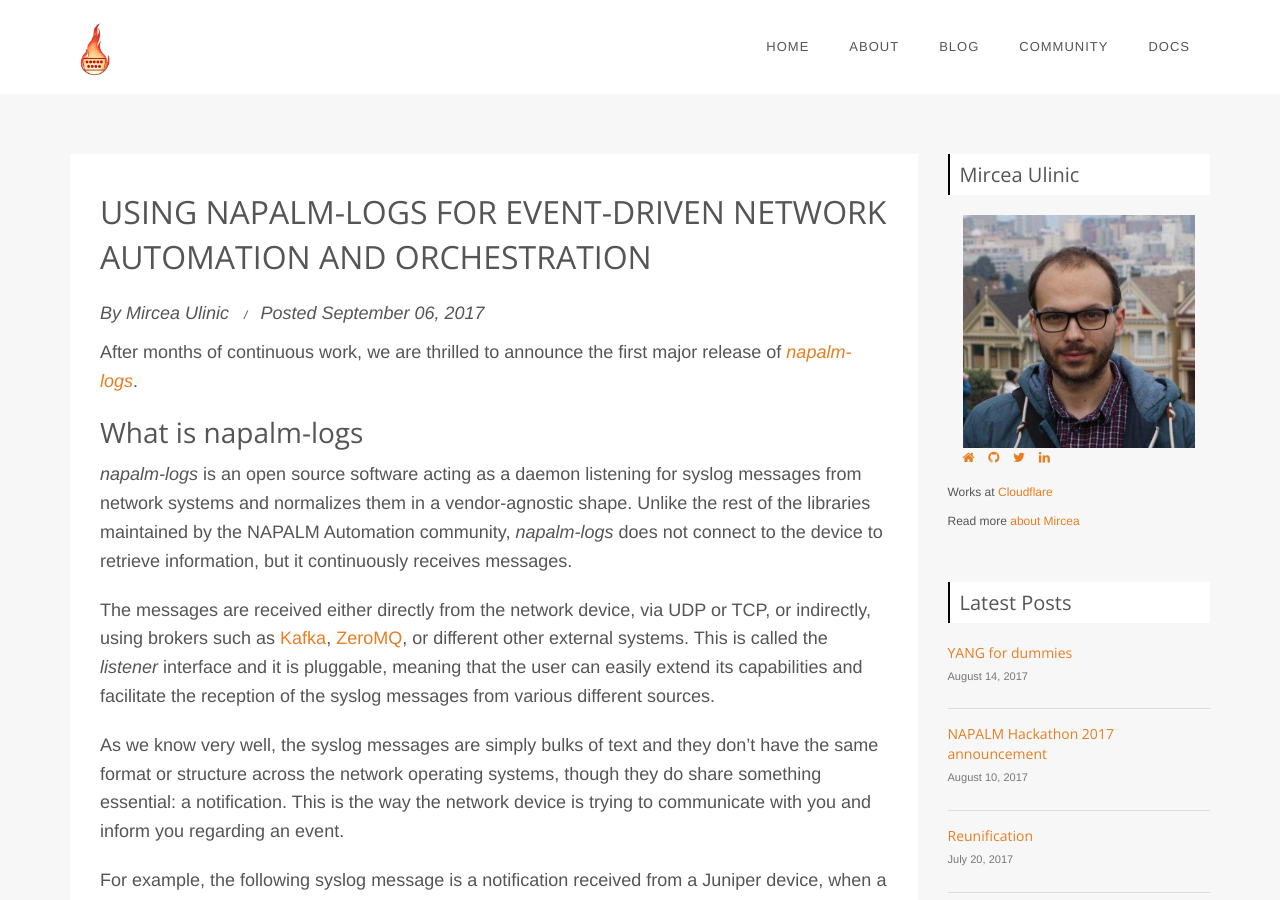
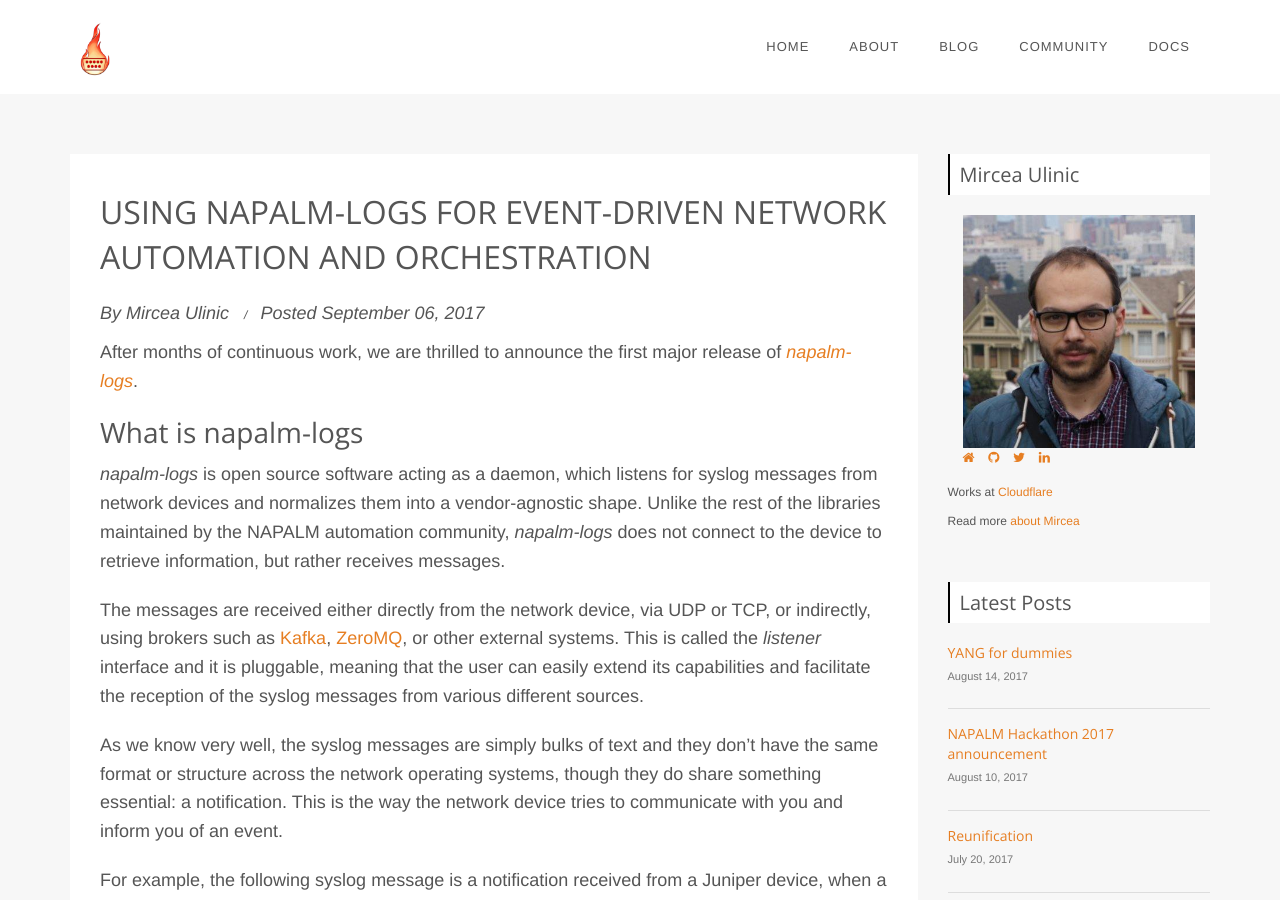
Before and after one commit to napalm-automation/napalm-automation.github.io, a Jekyll site: the page built from _posts/2017/2017-09-06-napalm-logs-released.md, in a window 1280 px wide and 900 px high. Built offline with Jekyll 4.4.1, drawn with Linux system fonts in a browser that asks for light colours; comment, search, counter and statistics services are not loaded; some of the changed text lies outside the part shown.

Commit message:
Rephrase

```diff
--- a/_posts/2017/2017-09-06-napalm-logs-released.md
+++ b/_posts/2017/2017-09-06-napalm-logs-released.md
@@ -10,15 +10,15 @@
 
 # What is napalm-logs
 
-*napalm-logs* is an open source software acting as a daemon listening for
-syslog messages from network systems and normalizes them in a vendor-agnostic
-shape. Unlike the rest of the libraries maintained by the NAPALM Automation
+*napalm-logs* is open source software acting as a daemon, which listens for
+syslog messages from network devices and normalizes them into a vendor-agnostic
+shape. Unlike the rest of the libraries maintained by the NAPALM automation
 community, *napalm-logs* does not connect to the device to retrieve information,
-but it continuously receives messages.
+but rather receives messages.
 
 The messages are received either directly from the network device, via UDP or TCP,
 or indirectly, using brokers such as [Kafka](https://kafka.apache.org/),
-[ZeroMQ](http://zeromq.org/), or different other external systems. This is called
+[ZeroMQ](http://zeromq.org/), or other external systems. This is called
 the *listener* interface and it is pluggable, meaning that the user can easily
 extend its capabilities and facilitate the reception of the syslog messages from
 various different sources.
@@ -26,7 +26,7 @@
 As we know very well, the syslog messages are simply bulks of text and they don't
 have the same format or structure across the network operating systems, though
 they do share something essential: a notification. This is the way the network
-device is trying to communicate with you and inform you regarding an event.
+device tries to communicate with you and inform you of an event.
 
 For example, the following syslog message is a notification received from a
 Juniper device, when a BGP neighbor a number of prefixes above the threshold,
```
Also changed, not shown: other parts of _posts/2017/2017-09-06-napalm-logs-released.md (+3 -3 lines).
